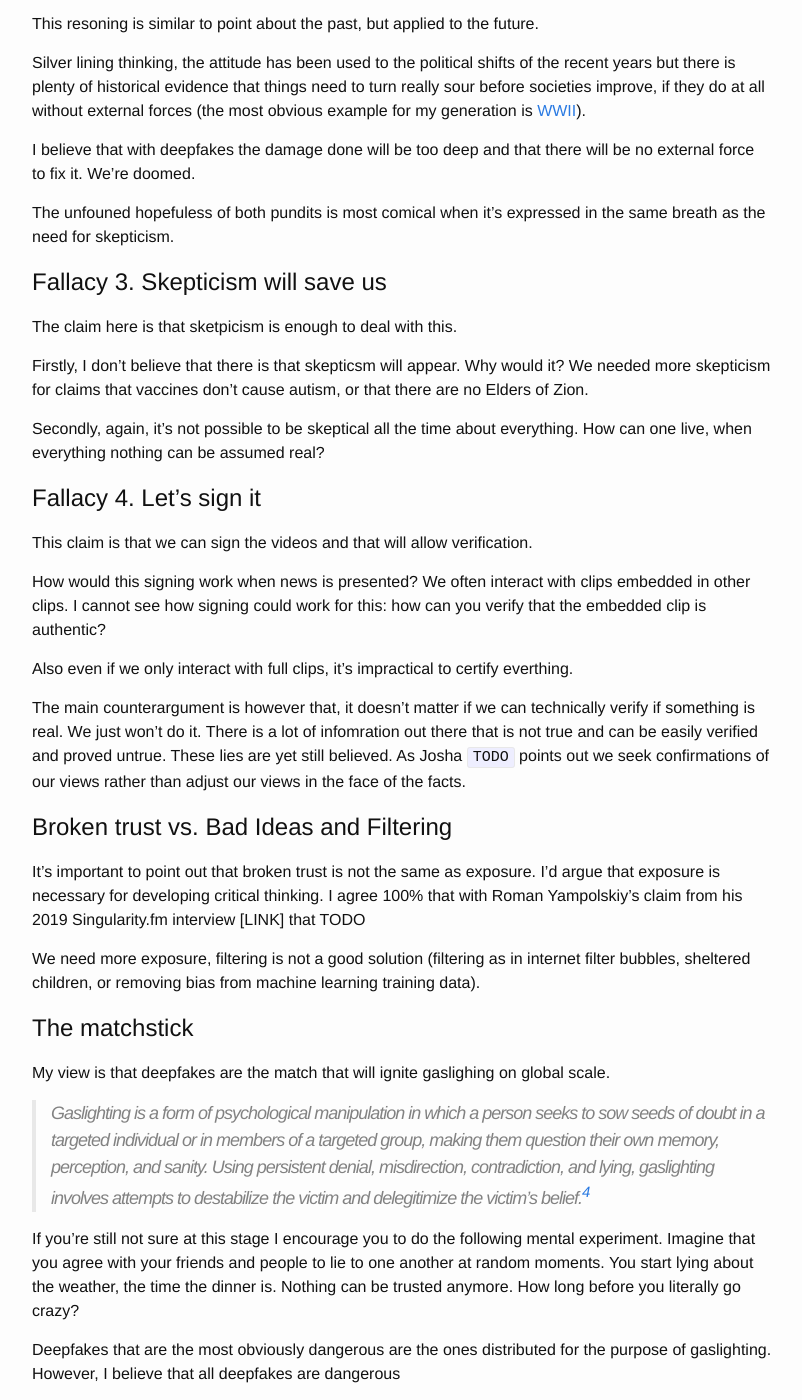
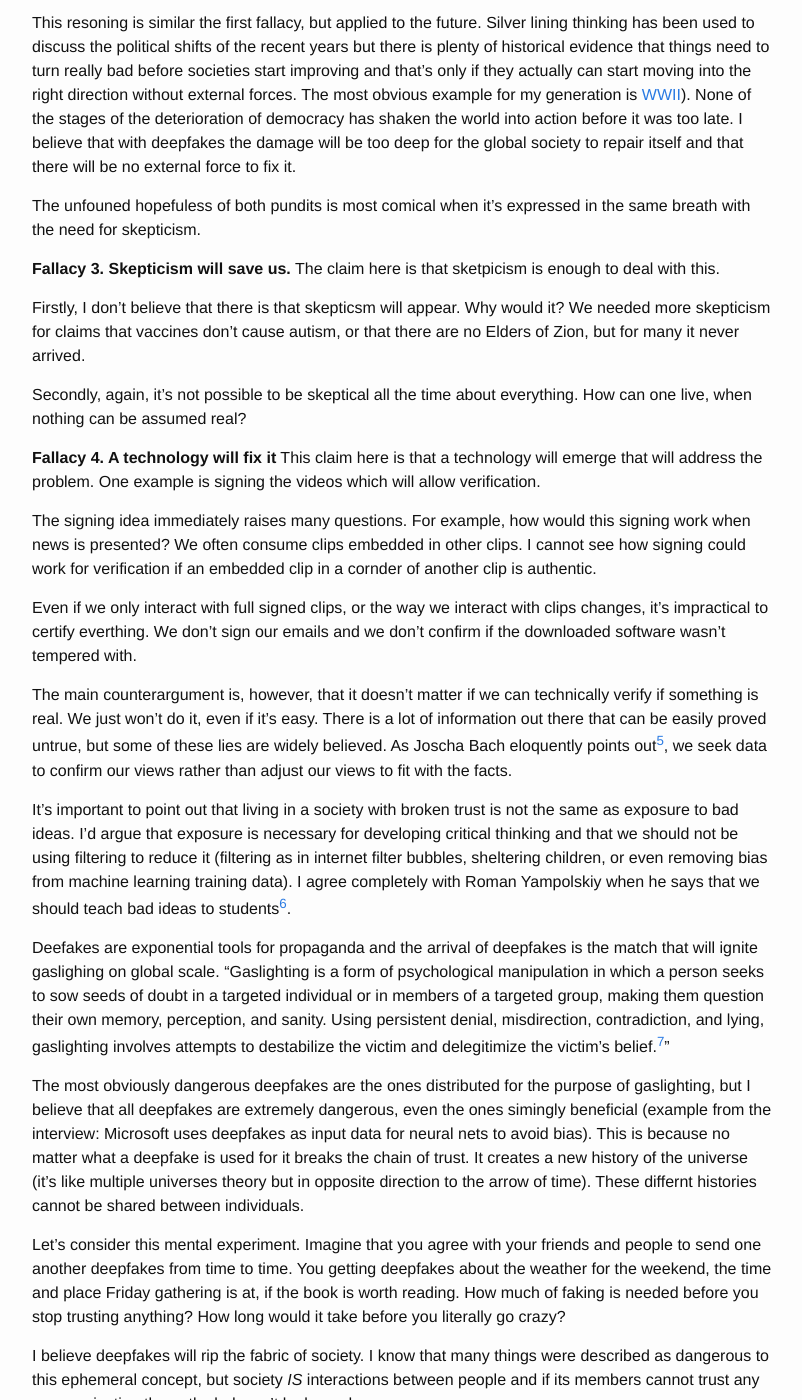
Before and after one commit to badfutures/badfutures.github.io, a Jekyll site: the page built from _posts/2019-08-11-1.DeepFakes.md, in a window 1280 px wide and 1400 px high, scrolled down 1462 px. Shown: the whole window, without its empty margins (238-1040 px from the left). Built offline with Jekyll 4.4.1, drawn with Linux system fonts in a browser that asks for light colours; some of the changed text lies outside the part shown.

Commit message:
Ready for spell checking, etc.

```diff
--- a/_posts/2019-08-11-1.DeepFakes.md
+++ b/_posts/2019-08-11-1.DeepFakes.md
@@ -4,115 +4,72 @@ title:  "1. Not believing one's eyes"
 date:   2019-08-10 13:38 +1000
 ---
 
-Very recently I've heard two world class pundits discussing[^podcast] deepfakes and I was really surprised by their optimism about their impact and the hope in the techincal solution. One of the pundits, whom I admire, goes as far as to suggest that it may be a good thing - that deepfakes will and already are creating global skepticism about what we see. Skepticism is good, right?
+Very recently I listened two world class pundits briefly discussing[^podcast] deepfakes and I was really surprised by their optimism about their impact and by their hope for a techincal solution. While both gentlemen expressed concern[^concern], one of the pundits - whom I admire a great deal - goes as far as to suggest that there even may be a positive aspect to the issue.
 
-My thesis is that proliferation of deepfakes is and it's an existentional threat to humanity.
+My view is that proliferation of deepfakes changes everything and it is an existentional threat to humanity.
 
-<!--- #It starts with Kevin Scott says that he finds deepfakes ver worrisome[^kev_sco_worry] and that "we're not ready for this".
-
-[//]: #[^kev_sco_worry]: 36:30.
---->
 [^podcast]:  [Kevin Scott: Microsoft CTO \| Artificial Intelligence (AI) Podcast](https://lexfridman.com/kevin-scott/), published 2019 Aug 02
 
+[^concern]: Kevin Scott says that he finds deepfakes worrisome (36:30) and says "we're not ready for this".
 
-In August 2019 Wikipedia uses the following definition of a deepfake.
-
->Deepfake (a portmanteau of "deep learning" and "fake") is a technique for human image synthesis based on artificial intelligencei. It is used to combine and superimpose existing images and videos onto source images or videos using a machine learning technique known as generative adversarial network. [^deepfake_wiki]
+As of August 2019 Wikipedia uses the following definition: "Deepfake (a portmanteau of "deep learning" and "fake") is a technique for human image synthesis based on artificial intelligencei. It is used to combine and superimpose existing images and videos onto source images or videos using a machine learning technique known as generative adversarial network."[^deepfake_wiki] As of 2019 GANs (Generative Adversarial Networks), which are machine learning systems that use deep neural networks, are the cutting edge technology for creating deepfakes.
 
 [^deepfake_wiki]: [Deepfake](https://en.wikipedia.org/wiki/Deepfake) by Wikipedia, retrieved 2019-08-11
 
-It actaully is not important if the fake material is made using a deep neural network. The important parts are that it appears to be unaltered representation of reality and for this post I will use the following definition:
+It actually is not important if the fake clip is made using a deep neural network. The important issue is the apperance of an being an unaltered representation of reality and for this post I will use the following definition:
 
 > Deepfake is an image, video, audioclip, or other content that does not present real events but is distributed as if it was, and which to a human does not appear to be articially generated or altered.
 
+There were four theses postulated in the few minutes of the interview that was dedicated to deepfakes. I believe that all 4 were wrong.
 
-As of 2019 GANs (Generative Adversarial Networks) are the tool of choice for creating Deepfakes.
+**Fallacy 1. Broken trust = resilient individuals.** The claim here is that societies with no trust, with everpresent propaganda, with an untrustworty public discourse, were, in some sense, good. This is because this (un?)reality develops a kind of intellectual resiliency and encourages research.
 
+I challange this view on multiple levels:
+1. Numbers: Skepticsm to good propaganda is present in only a fraction of the society. The majority just believes. For a non political example see think of advertising.
+1. Causation: It is not clear at all that the desire to question news is unleashed by living in a Soviet Union style reality. Generally, (un)inquisitve minds will be (un)inquisitive in all systems.
+1. Resiliency: One cannot avoid being fooled all the time. Each one of us believes in something that isn't true because we saw, heard, or read some meterial that wasn't true.
+1. Need: While skepticism can be seen as a trait worth having, it's a reaction to bad circumstances. The level of skepticism is correlated with how untrustworthy the society is - skepticism is an antibody for the cancer of broken trust. On a coneptual level there is no need for sketpicsm. In my family I want trust, not skepticism. I want my children to trust me, not to expect lies. Home should feel safe and we should not see dangers hiding in corners.
+1. Consequences: What doesn't kill you makes you stronger mantra doesn't generally make sense, including the specific case of common distrust. How often do you wish that you cannot trust your friends and family and that from time to time to build up your skepticism they break your trust? How often do you hear advice to lie to make someone resilient and to encourage research?
+   Let's consider these exapmles of consequences of broken trust:
+     1. A conspiracy theorist: I don't think a person who doesn't trust a whole branch of reality is a great role model.
+     1. A victim of deception: A person who was a subject of deception can be affected for a long time, and prolonged deception can cause serious mental issues. Deception it's doesn't build, it destroys.
 
-
-
-
-I see three theses postulated in the few minutes of the interview that was dedicated to deepfakes.
-
-# Fallacy 1. No trust = resilient individuals
-
-The claim here is that societies with no trust, with everpresent propaganda, and with an untrustworty public discourse in all forms, were, at least in some sense, good, because this develops some kind of intellectual resiliency and encourages research.
-
-I challange this view on multiple levels.
-1. Numbers: Skepticsm to good propaganda is developed or present only in the fraction of the society. The majority just believes. See [advertising](https://en.wikipedia.org/wiki/Advertising).
-1. Resiliency: One cannot avoid being fooled all the time. Each of us believes in something that isn't true because we saw, heard, or read some meterial that wasn't true.
-1. Need: While skepticism is often seen as a good trait, it's a reaction to bad circumstances. I think the level of skepticism is a marker of how bad something is - skepticism is an antibody for the cancer of broken trust. On a coneptual level there is no need for sketpicsm. In my family I want trust, no skepticism towards my words. I want my children to trust me so much that it's dangerous for them if I lie. Home should feel safe and we should not see dangerous at every corner.
-1. Effects/consequences: What doesn't kill you makes you stronger mantra doesn't really makes sense, generally and in specific case of common distrust.
-   How often do you wish that you cannot trust your friends and family and that, from time to time, they break your trust? How often do you hear advice to tell someone a lie to make them resilient?
-   Let's consider two exapmles of consequences of broken trust:
-     1. People who believe in conspiracy theories.
-        I don't think a person who doesn't trust anything or anybody is a great role model.
-     1. Victims of deception.
-	People who were subject to deception can be affected for extended periods of time, it can cause serious mental issues.
-
-# Fallacy 2. Siver lining
-
-> Deepfakes, in this sense, are creating global skepticism (...) it encourages further research[^lf-its-a-good-thing]
+**Fallacy 2. Siver lining.** The claim here is that "Deepfakes (...) are creating global skepticism; (...) it encourages further research"[^lf-its-a-good-thing]
 
 [^lf-its-a-good-thing]: Interview 40:45
 
-This resoning is similar to point about the past, but applied to the future.
+This resoning is similar the first fallacy, but applied to the future. Silver lining thinking has been used to discuss the political shifts of the recent years but there is plenty of historical evidence that things need to turn really bad before societies start improving and that's only if they actually can start moving into the right direction without external forces. The most obvious example for my generation is [WWII](https://en.wikipedia.org/wiki/World_War_II)). None of the stages of the deterioration of democracy has shaken the world into action before it was too late. I believe that with deepfakes the damage will be too deep for the global society to repair itself and that there will be no external force to fix it.
 
-Silver lining thinking, the attitude has been used to the political shifts of the recent years but there is plenty of historical evidence that things need to turn really sour before societies improve, if they do at all without external forces (the most obvious example for my generation is [WWII](https://en.wikipedia.org/wiki/World_War_II)).
-
-I believe that with deepfakes the damage done will be too deep and that there will be no external force to fix it. We're doomed.
-
-The unfouned hopefuless of both pundits is most comical when it's expressed in the same breath as the need for skepticism.
+The unfouned hopefuless of both pundits is most comical when it's expressed in the same breath with the need for skepticism.
 
 [//]: #This hopefulness by Lex, who is Jewish is really surprising. Remember Protocols of Zion or the posters of greedy Jews?
 
-# Fallacy 3. Skepticism will save us
+**Fallacy 3. Skepticism will save us.** The claim here is that sketpicism is enough to deal with this.
 
-The claim here is that sketpicism is enough to deal with this.
+Firstly, I don't believe that there is that skepticsm will appear. Why would it? We needed more skepticism for claims that vaccines don't cause autism, or that there are no Elders of Zion, but for many it never arrived.
 
-Firstly, I don't believe that there is that skepticsm will appear. Why would it? We needed more skepticism for claims that vaccines don't cause autism, or that there are no Elders of Zion.
+Secondly, again, it's not possible to be skeptical all the time about everything. How can one live, when nothing can be assumed real?
 
-Secondly, again, it's not possible to be skeptical all the time about everything. How can one live, when everything nothing can be assumed real?
+**Fallacy 4. A technology will fix it** This claim here is that a technology will emerge that will address the problem. One example is signing the videos which will allow verification.
 
+The signing idea immediately raises many questions. For example, how would this signing work when news is presented? We often consume clips embedded in other clips. I cannot see how signing could work for verification if an embedded clip in a cornder of another clip is authentic.
 
-# Fallacy 4. Let's sign it
+Even if we only interact with full signed clips, or the way we interact with clips changes, it's impractical to certify everthing. We don't sign our emails and we don't confirm if the downloaded software wasn't tempered with.
 
-This claim is that we can sign the videos and that will allow verification.
+The main counterargument is, however, that it doesn't matter if we can technically verify if something is real. We just won't do it, even if it's easy. There is a lot of information out there that can be easily proved untrue, but some of these lies are widely believed. As Joscha Bach eloquently points out[^Joscha], we seek data to confirm our views rather than adjust our views to fit with the facts.
 
-How would this signing work when news is presented? We often interact with clips embedded in other clips. I cannot see how signing could work for this: how can you verify that the embedded clip is authentic?
+[^Joscha]: Singularity FM, (Joscha Bach: We need to understand the nature of AI to understand who we are)[https://www.singularityweblog.com/joscha-bach/], ~33:00 - 35:00, November 14, 2018
 
-Also even if we only interact with full clips, it's impractical to certify everthing.
+It's important to point out that living in a society with broken trust is not the same as exposure to bad ideas. I’d argue that exposure is necessary for developing critical thinking and that we should not be using filtering to reduce it (filtering as in internet filter bubbles, sheltering children, or even removing bias from machine learning training data). I agree completely with Roman Yampolskiy when he says that we should teach bad ideas to students[^yampolskiy18].
 
-The main counterargument is however that, it doesn't matter if we can technically verify if something is real. We just won't do it. There is a lot of infomration out there that is not true and can be easily verified and proved untrue. These lies are yet still believed. As Josha `TODO` points out we seek confirmations of our views rather than adjust our views in the face of the facts.
+[^yampolskiy18]: Singularity FM, [Roman Yampolskiy on Artificial Intelligence Safety and Security](https://www.singularityweblog.com/tag/roman-yampolskiy/), ~1:08, August 31, 2018
 
-# Broken trust vs. Bad Ideas and Filtering
-
-It's important to point out that broken trust is not the same as exposure. I’d argue that exposure is necessary for developing critical thinking.
-I agree 100% that with Roman Yampolskiy’s claim from his 2019 Singularity.fm interview [LINK] that  TODO
-
-We need more exposure, filtering is not a good solution (filtering as in internet filter bubbles, sheltered children, or removing bias from machine learning training data).
-
-# The matchstick
-
-My view is that deepfakes are the match that will ignite gaslighing on global scale.
-
-> Gaslighting is a form of psychological manipulation in which a person seeks to sow seeds of doubt in a targeted individual or in members of a targeted group, making them question their own memory, perception, and sanity. Using persistent denial, misdirection, contradiction, and lying, gaslighting involves attempts to destabilize the victim and delegitimize the victim's belief.[^gaslighting]
+Deefakes are exponential tools for propaganda and the arrival of deepfakes is the match that will ignite gaslighing on global scale. "Gaslighting is a form of psychological manipulation in which a person seeks to sow seeds of doubt in a targeted individual or in members of a targeted group, making them question their own memory, perception, and sanity. Using persistent denial, misdirection, contradiction, and lying, gaslighting involves attempts to destabilize the victim and delegitimize the victim's belief.[^gaslighting]"
 
 [^gaslighting]: [wikipedia](https://en.wikipedia.org/wiki/Gaslighting)
 
-If you're still not sure at this stage I encourage you to do the following mental experiment. Imagine that you agree with your friends and people to lie to one another at random moments. You start lying about the weather, the time the dinner is. Nothing can be trusted anymore. How long before you literally go crazy?
+The most obviously dangerous deepfakes are the ones distributed for the purpose of gaslighting, but I believe that all deepfakes are extremely dangerous, even the ones simingly beneficial (example from the interview: Microsoft uses deepfakes as input data for neural nets to avoid bias). This is because no matter what a deepfake is used for it breaks the chain of trust. It creates a new history of the universe (it's like multiple universes theory but in opposite direction to the arrow of time). These differnt histories cannot be shared between individuals.
 
+Let's consider this mental experiment. Imagine that you agree with your friends and people to send one another deepfakes from time to time. You getting deepfakes about the weather for the weekend, the time and place Friday gathering is at, if the book is worth reading. How much of faking is needed before you stop trusting anything? How long would it take before you literally go crazy?
 
-Deepfakes that are the most obviously dangerous are the ones distributed for the purpose of gaslighting. However, I believe that all deepfakes are dangerous
-
-
-
-
-. Deefakes are exponential tools for propaganda
-
-
-I believe deep fakes will rip the fabric of society.
-
-I know that many things were described as dangerous to this ephemeral fabric, but society *IS* interactions between people and if members cannot trust any communication the outlook doesn't look good.
-
-We're doomed.
+I believe deepfakes will rip the fabric of society. I know that many things were described as dangerous to this ephemeral concept, but society *IS* interactions between people and if its members cannot trust any communication the outlook doesn't look good.
```
